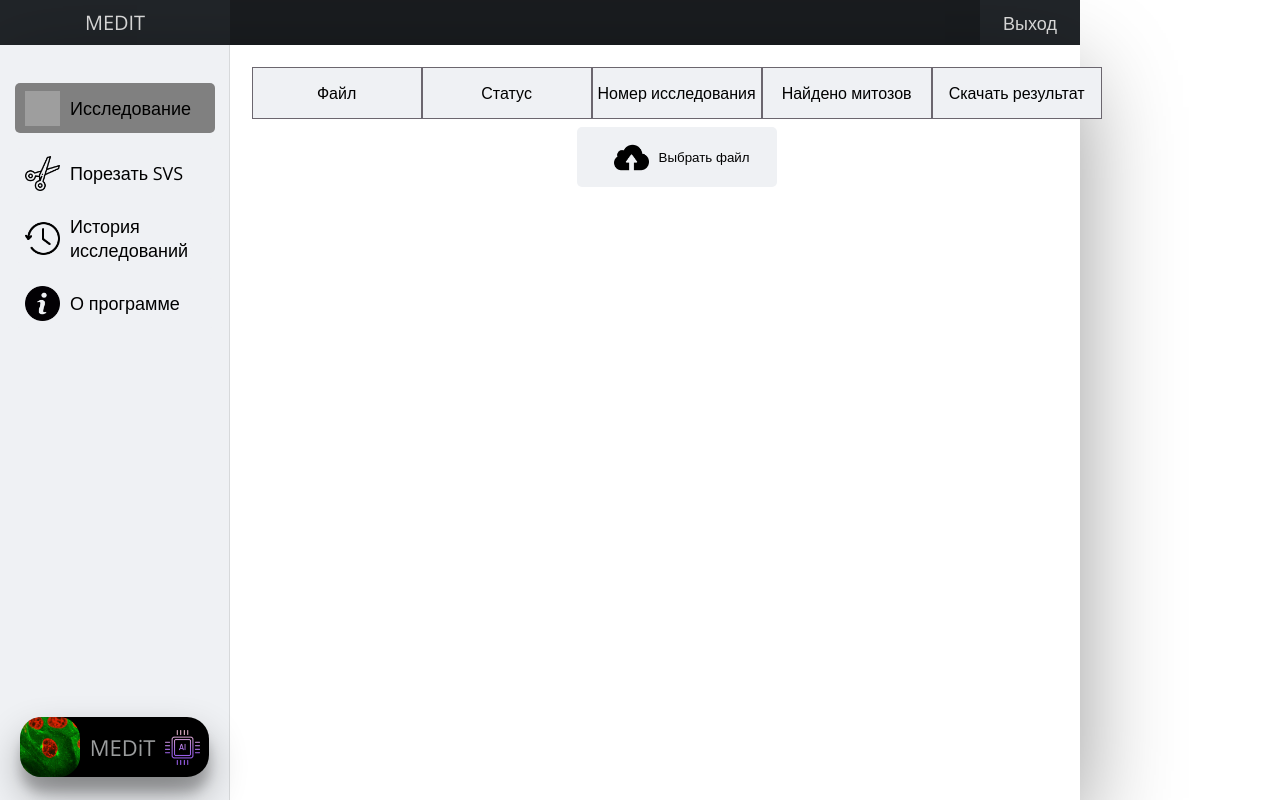
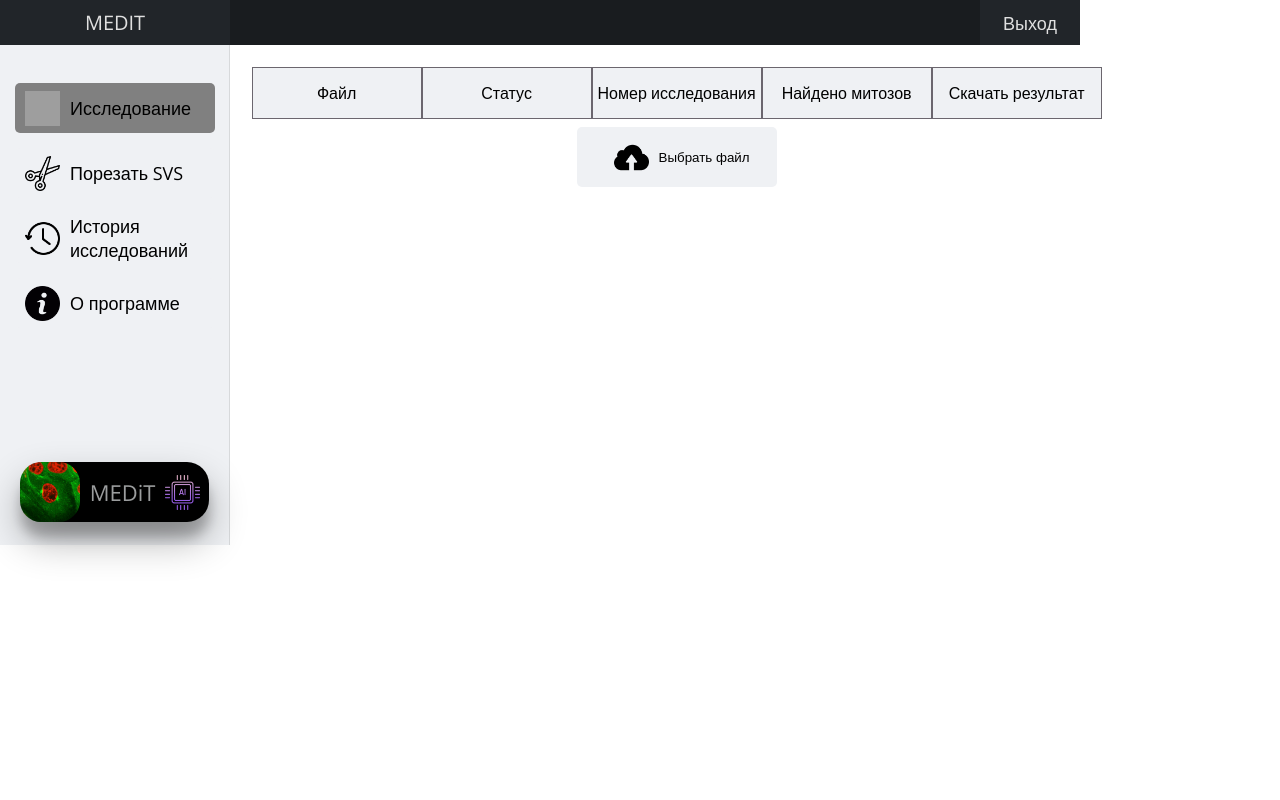
Before and after one commit to MikhailKochan/MEDIT_API, a Flask app: page / in a window 1280 px wide. Run offline with Flask 3, Linux system fonts and the light colour scheme; the visitor is signed in with stand-in values (Sample User, id 1); data that the repository does not hold is empty; parts of the project's set-up code (start-up, migrations or seed data) failed here and were passed over; some libraries are stand-ins or nearby versions; some web fonts are replaced; grey boxes are pictures that could not be loaded.

Commit message:
change css

```diff
--- a/app/static/css/api_style.css
+++ b/app/static/css/api_style.css
@@ -104,7 +104,7 @@ html,body{
     /*box-shadow: rgb(0 0 0 / 40%) 0px 30px 90px;*/
 }
 .my_content {
-    height: 100%;
+    /*height: 100%;*/
     display: flex;
     flex-direction: row;
     justify-content: flex-start;
@@ -114,7 +114,7 @@ html,body{
     width: 100%;
 
     justify-content: flex-start;
-    box-shadow: rgb(0 0 0 / 40%) 0px 30px 90px;
+    /*box-shadow: rgb(0 0 0 / 40%) 0px 30px 90px;*/
 }
 .menu {
     width: 230px;
```
